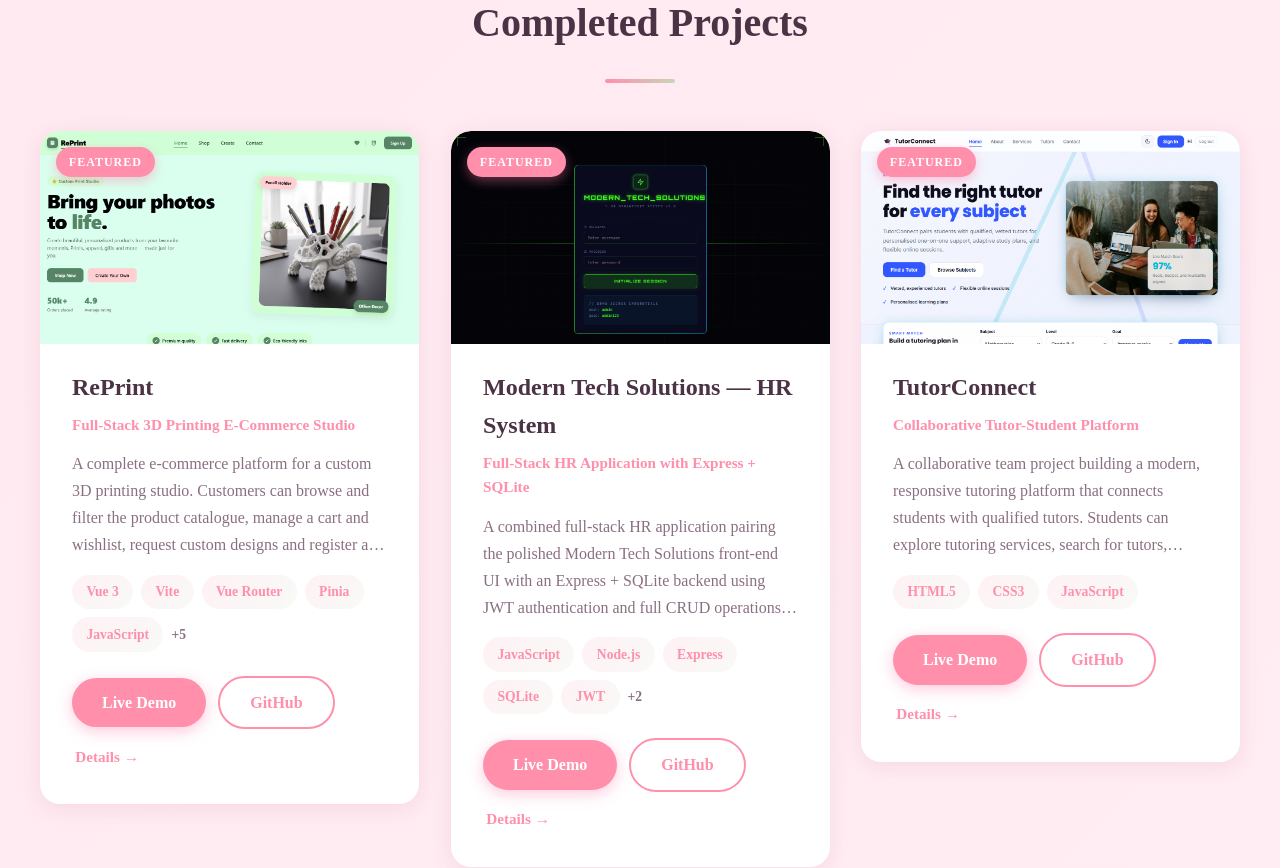
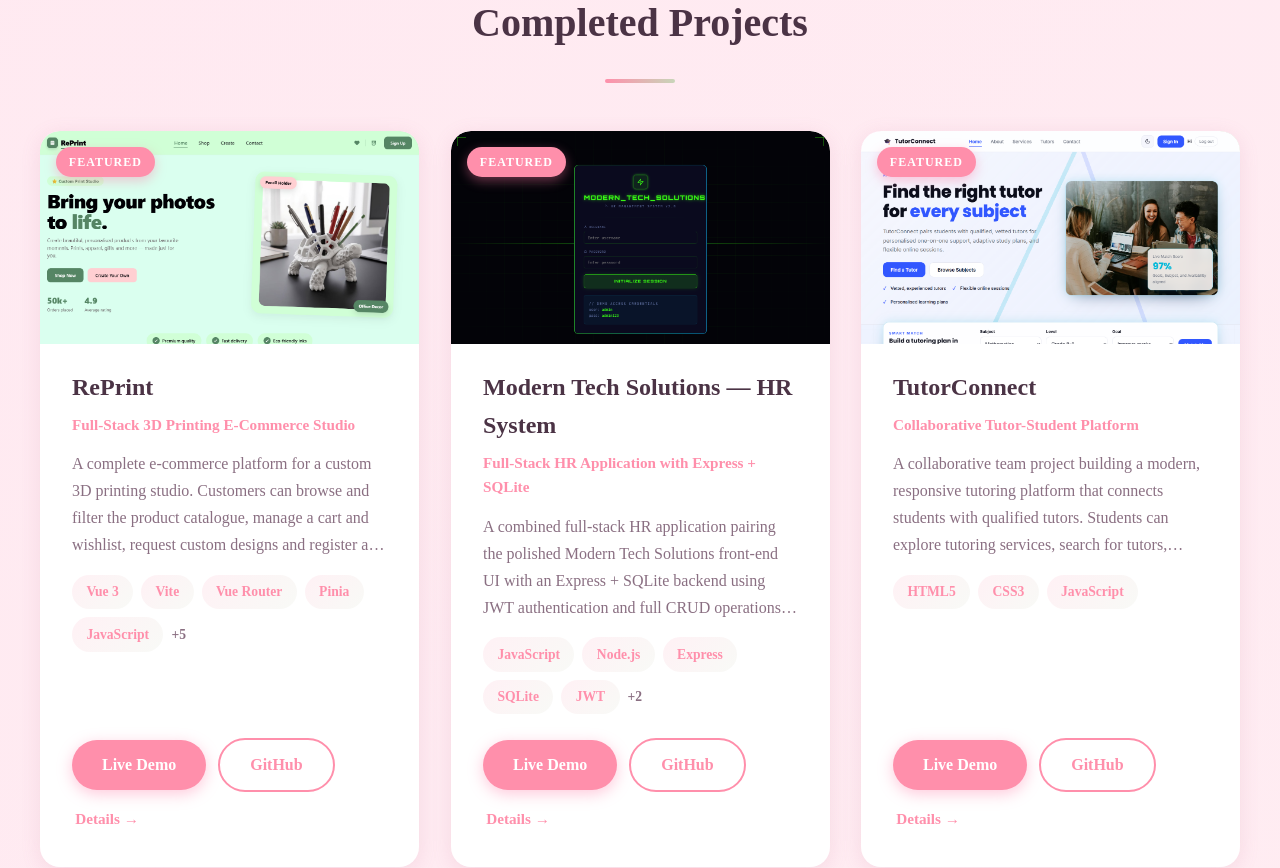
Before and after one commit to imaanabrahams/My_Portfolio, a Vue app: page / in a window 1280 px wide. Shown: the part 5440-6308 px from the top of the page. Built offline with nearby package versions, Linux system fonts and the light colour scheme.

Commit message:
Equalize completed project card heights

```diff
--- a/src/components/ProjectsSection.vue
+++ b/src/components/ProjectsSection.vue
@@ -33,6 +33,15 @@ import { featuredProjects } from '../data/projects.js'
   gap: 2rem;
 }
 
+.project-grid > div {
+  display: flex;
+}
+
+.project-grid .project-card {
+  width: 100%;
+  flex: 1;
+}
+
 @media (max-width: 480px) {
   .project-grid {
     grid-template-columns: 1fr;
```
